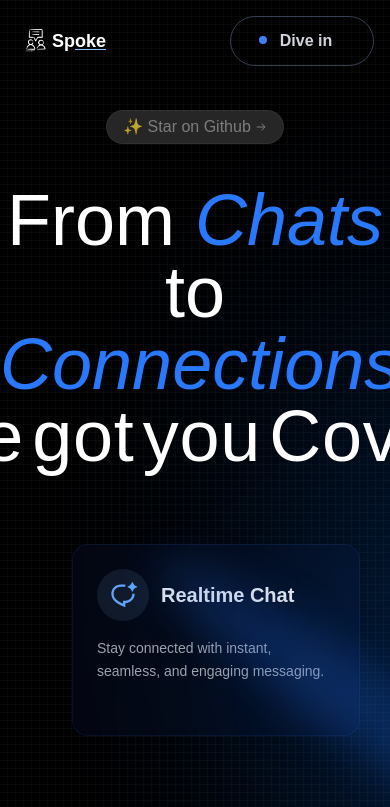
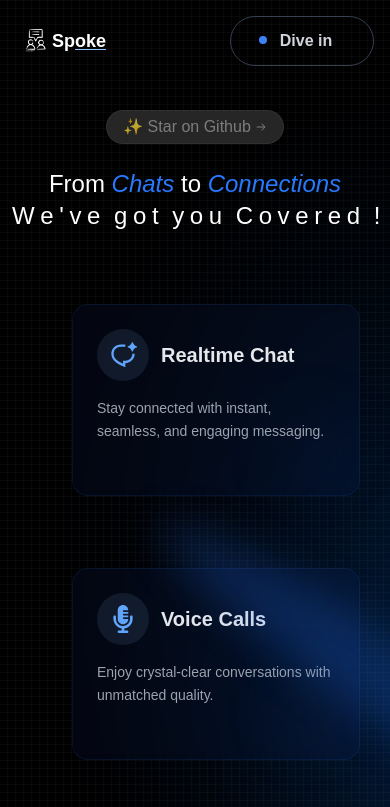
Before and after one commit to divyansharma001/Spoke, a Next.js app in the folder client/: page / in a window 390 px wide. Shown: the top 807 px of the page. Built offline with nearby package versions, Linux system fonts and the light colour scheme.

Commit message:
Update text styles for Homepage component to improve responsiveness

```diff
--- a/client/src/pages/Homepage.tsx
+++ b/client/src/pages/Homepage.tsx
@@ -63,11 +63,11 @@
         </div>
     <HighLightText/>
     <div>
-    <div className='text-7xl text-center mt-10'>
+    <div className='md:text-7xl text-2xl sm:text-5xl text-center md:mt-10 mt-6 sm:mt-8'>
       From <span className="font font-thin italic text-pretty text-[#2979ff]">Chats</span> to <span className="font font-thin italic text-pretty text-[#2979ff]">Connections</span>
       <br />
       <FlipText
-      className="text-7xl -tracking-widest text-white md:text-7xl md:leading-[5rem]"
+      className="md:text-7xl text-2xl sm:text-5xl -tracking-widest text-white md:leading-[5rem]"
       word="We've got you Covered !"
     />
     </div>
```
